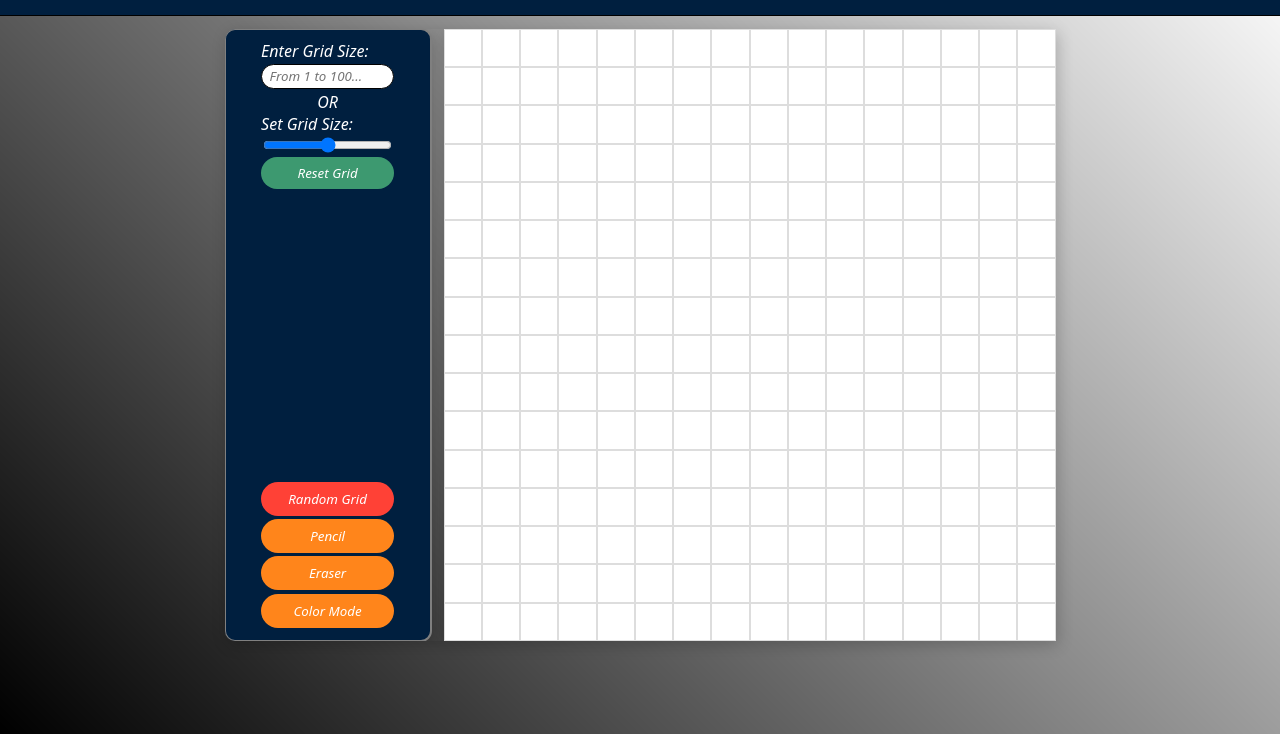
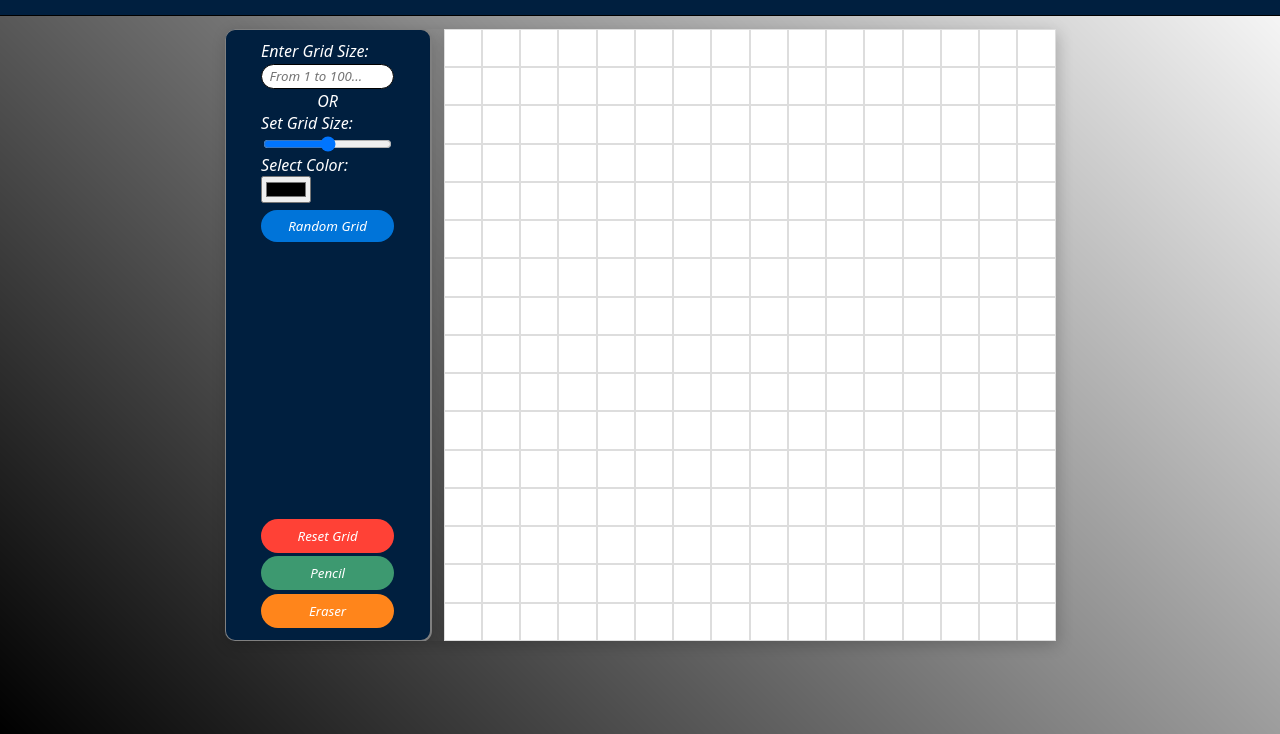
Before and after one commit to GrayShade/etch-a-sketch, a plain HTML site: page index.html in a window 1280 px wide. Both pictures are taken after a click on the button "Pencil". Shown: the part 66-800 px from the top of the page. Drawn offline with Linux system fonts and the light colour scheme.

Commit message:
make changes to colors & button placements plus code refactoring

```diff
--- a/etch-a-sketch.css
+++ b/etch-a-sketch.css
@@ -92,29 +92,32 @@ body {
     flex-direction: column;
 }
 
-#divGridText {
+#divBarUpper {
 
     display: flex;
     flex-direction: column;
     margin: 7% 10% 0%;
 }
 
+#labelGridText,
+#labelGridSlider,
+#labelPickColor {
+    color: #FFFFFF;
+}
+
 #gridText {
-    margin: 1% 0% 2%;
+    margin: 1% 0% 1%;
     border-radius: 13px;
     padding: 3%;
     border: 1px solid black;
     /* color: #FFFFFF;*/
 }
 
-#gridText::placeholder{
+#gridText::placeholder {
     font-family: system-ui;
     font-style: oblique;
 }
 
-#labelGridText {
-    color: #FFFFFF;
-}
 
 #pText {
     margin: 0px;
@@ -125,18 +128,14 @@ body {
 
 }
 
-#labelGridSlider {
-    color: #FFFFFF;
-}
-
-
-#divControlBtns {
+#divBarLower {
     display: flex;
     flex-direction: column;
     margin: 0% 0% 7%;
 }
 
-.controlBtns, #btnResetGrid {
+.barLowerBtn,
+#btnRandomGrid {
     font-family: system-ui;
     font-style: oblique;
     color: #FFFFFF;
@@ -147,22 +146,33 @@ body {
     border: none;
 }
 
-#btnResetGrid {
-    margin: 1% 0%;
+#btnRandomGrid {
+    margin-top: 5%;
     padding: 7px 0px;
     background: #3D9970;
 }
 
-.controlBtns {
-    margin: 1% 10%;
+#btnRandomGrid:active {
+    transform: translateY(3px);
+    /* margin-top: 5px;
+    border-bottom-width: 0px; */
+}
+
+
+.barLowerBtn {
+    margin: 1% 10% 1%;
     padding: 8px 0px;
     background: #FF851B;
 }
 
+.barLowerBtn:active {
+    transform: translateY(3px);
+}
+
 #btnRandomGrid {
+    background: #0074D9;
+}
+
+#btnResetGrid {
     background: #FF4136;
 }
-
-/* #BtnEraser {
-    background: #FFDC00;
-} */
--- a/etch-a-sketch.js
+++ b/etch-a-sketch.js
@@ -56,11 +56,20 @@ function removePreviousGrid() {
 }
 
 function pencilWorking() {
+    // changing button colors to indicate active button & remove
+    //  previously active button:
+    const buttonPencil = document.getElementById('btnPencil');
+    buttonPencil.style.background = '#3D9970';
+    const buttonEraser = document.getElementById('btnEraser');
+    buttonEraser.style.background = '#FF851B';
 
     const getSquares = document.querySelectorAll('.square');
     getSquares.forEach(squareNod => {
         squareNod.addEventListener('mousemove', (e) => {
+
             e.preventDefault();
+
+
 
             if (e.buttons == 1) {
 
@@ -72,11 +81,18 @@ function pencilWorking() {
 }
 
 function eraserWorking() {
-    // debugger;
+
+    const buttonEraser = document.getElementById('btnEraser');
+    buttonEraser.style.background = '#3D9970';
+    const buttonPencil = document.getElementById('btnPencil');
+    buttonPencil.style.background = '#FF851B';
+
     const getSquares = document.querySelectorAll('.square');
     getSquares.forEach(squareNod => {
         squareNod.addEventListener('mousemove', (e) => {
             e.preventDefault();
+
+
 
             if (e.buttons == 1) {
 
--- a/index.html
+++ b/index.html
@@ -17,20 +17,26 @@
     <div id="header"><span>Etch-A-Sketch</span></div>
     <div id="container">
         <div id="sidebar">
-            <div id="divGridText">
-                <label for="gridText"><span id="labelGridText">Enter Grid Size:</span></label>
+            <div id="divBarUpper">
+                <label for="gridText" id="labelGridText">Enter Grid Size:</label>
                 <input type="number" id="gridText" placeholder=" From 1 to 100..." required minlength=1 maxlength=100>
                 <p id="pText">OR</p>
-                <label for="gridSlider"><span id="labelGridSlider">Set Grid Size:</span></label>
+                <label for="gridSlider" id="labelGridSlider">Set Grid Size:</label>
                 <input type="range" id="gridSlider" placeholder=" From 1 to 100..." oninput="" required min=1 max=100>
-                <button id="btnResetGrid">Reset Grid</button>
+                <!-- <button id="btnResetGrid">Reset Grid</button> -->
+
+                <label for="labelPickColor" id="labelPickColor">Select Color:</label>
+                <input type="color" id="inputPickColor" value="black">
+                <button id="btnRandomGrid">Random Grid</button>
             </div>
-            <div id="divControlBtns">
-                            <!-- <label for="createGridBtn"></label> -->
-                <button class="controlBtns" id="btnRandomGrid">Random Grid</button>
-                <button class="controlBtns" id="btnPencil">Pencil</button>
-                <button class="controlBtns" id="btnEraser">Eraser</button>
-                <button class="controlBtns" id="btnColorSwitch">Color Mode</button>
+            <div id="divBarLower">
+                <!-- <label for="createGridBtn"></label> -->
+                <button class="barLowerBtn" id="btnResetGrid">Reset Grid</button>
+                <!-- <button class="barLowerBtn" id="btnRandomGrid">Random Grid</button> -->
+                <button class="barLowerBtn" id="btnPencil">Pencil</button>
+                <button class="barLowerBtn" id="btnEraser">Eraser</button>
+
+
 
             </div>
 
```
